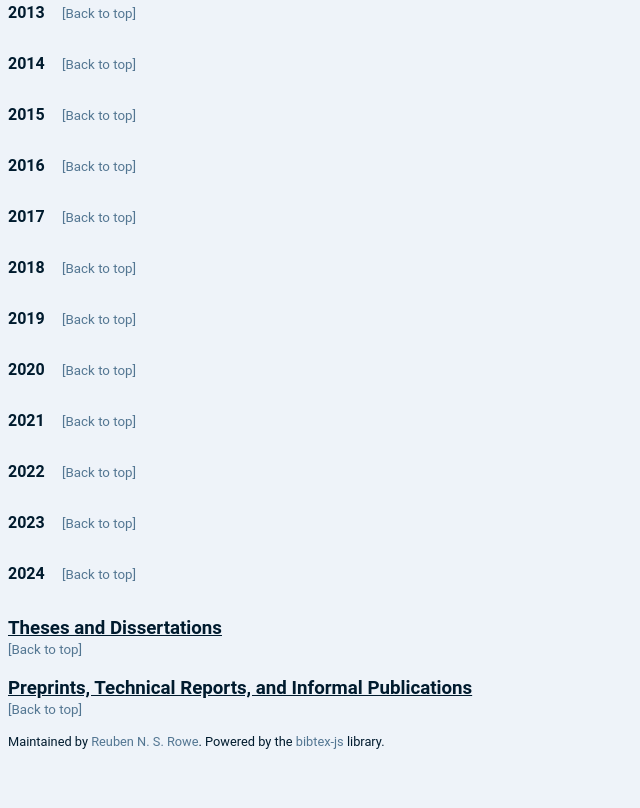
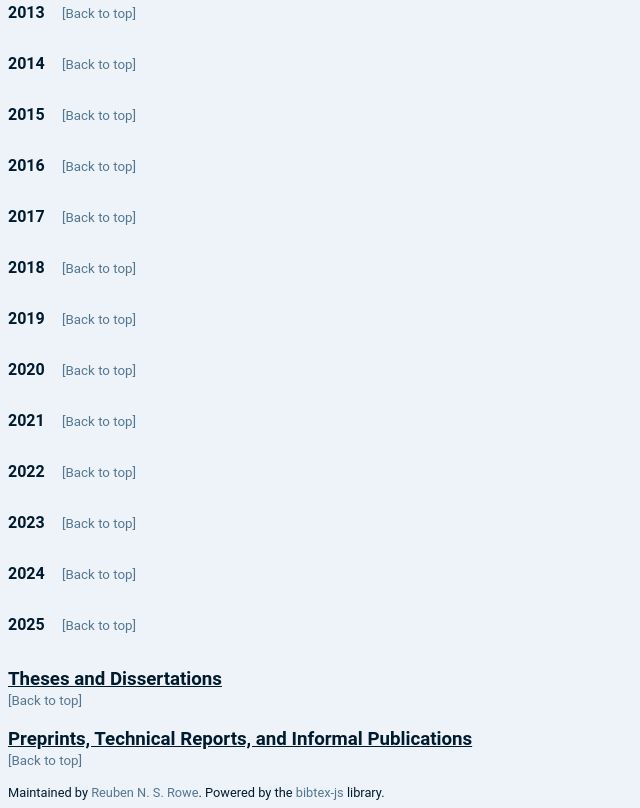
Before and after one commit to reubenrowe/cyclic-proof-bibliography, a plain HTML site: page index.html in a window 1280 px wide. Shown: the part 1529-2337 px from the top of the page, without its empty margins (0-640 px from the left). Before the commit the page ends 2286 px from the top, so only its background shows below. Drawn offline with Linux system fonts and the light colour scheme.

Commit message:
Add section for 2025.

```diff
--- a/index.html
+++ b/index.html
@@ -135,6 +135,7 @@
       <a class="internal-link" href="#published-2022">[2022]</a>
       <a class="internal-link" href="#published-2023">[2023]</a>
       <a class="internal-link" href="#published-2024">[2024]</a>
+      <a class="internal-link" href="#published-2025">[2025]</a>
     </div>
 
     <div class="h4-style">
@@ -317,6 +318,12 @@
     </div>
     <div class="bibtex_display" bibtextypekey="ARTICLE|INPROCEEDINGS|INBOOK|INCOLLECTION" year="2024"></div>
 
+    <div class="h4-style">
+      <h4 id="published-2025">2025</h4>
+      <a class="internal-link inline-link" href="#published">[Back to top]</a>
+    </div>
+    <div class="bibtex_display" bibtextypekey="ARTICLE|INPROCEEDINGS|INBOOK|INCOLLECTION" year="2025"></div>
+
     <h3 id="theses">Theses and Dissertations</h3>
     <a class="internal-link" href="#top">[Back to top]</a>
 
```
